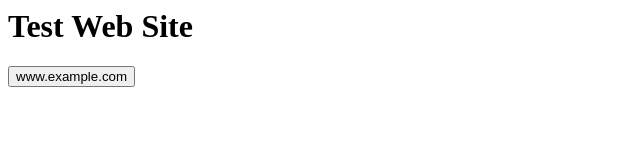
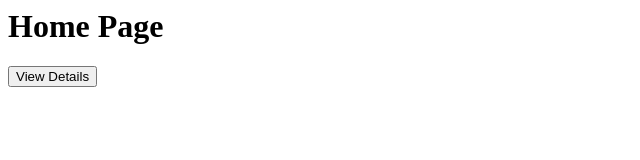
Before and after one commit to ndimalow/ndimalow.github.io, a plain HTML site: page index.html in a window 1280 px wide. Shown: the whole page, without its empty margins (0-640 px from the left). Drawn offline with Linux system fonts and the light colour scheme.

Commit message:
Update index.html

```diff
--- a/index.html
+++ b/index.html
@@ -13,7 +13,7 @@
    <noscript><iframe src="https://www.googletagmanager.com/ns.html?id=GTM-WM8D678T"
    height="0" width="0" style="display:none;visibility:hidden"></iframe></noscript>
    <!-- End Google Tag Manager (noscript) -->
-   <h1>Test Web Site</h1>
-   <button onclick="location.href='viewdetails.html'" type="button">www.example.com</button>
+   <h1>Home Page</h1>
+   <button onclick="location.href='viewdetails.html'" type="button">View Details</button>
  </body>
 </html>
```
